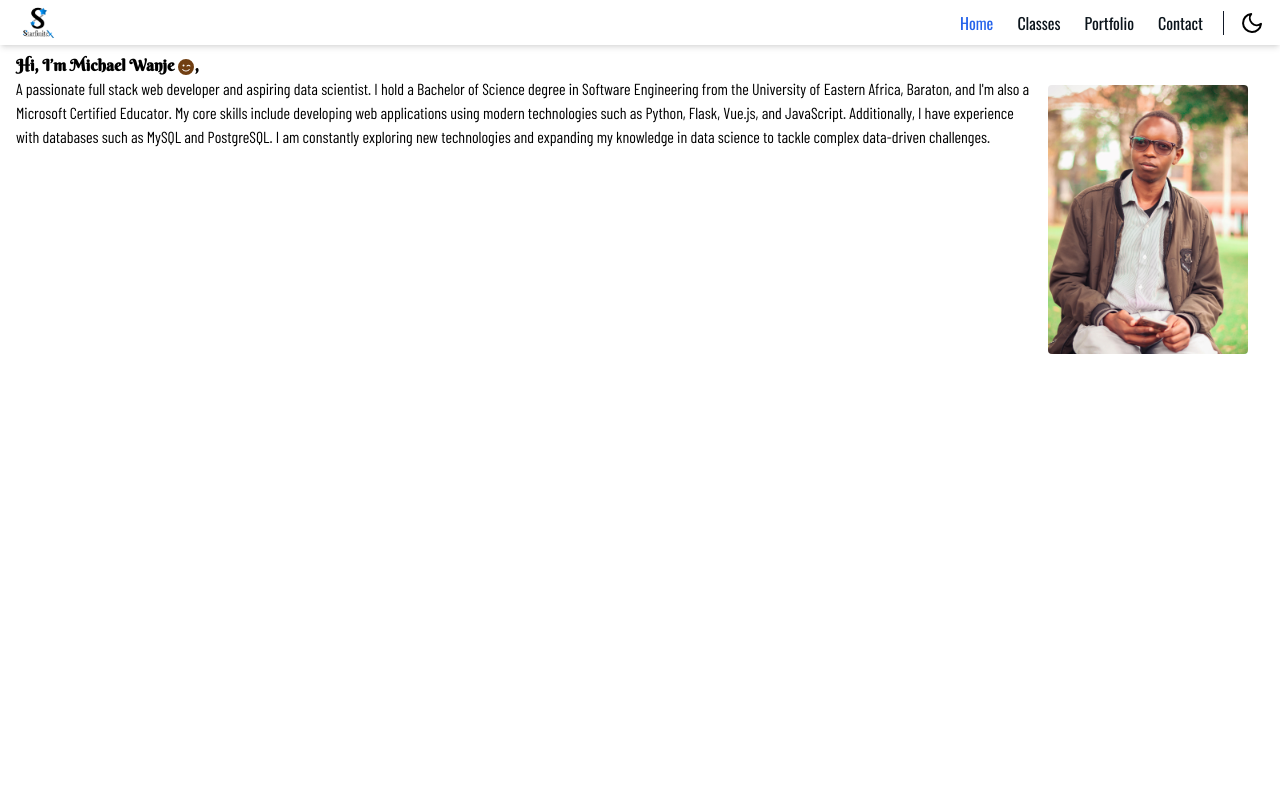
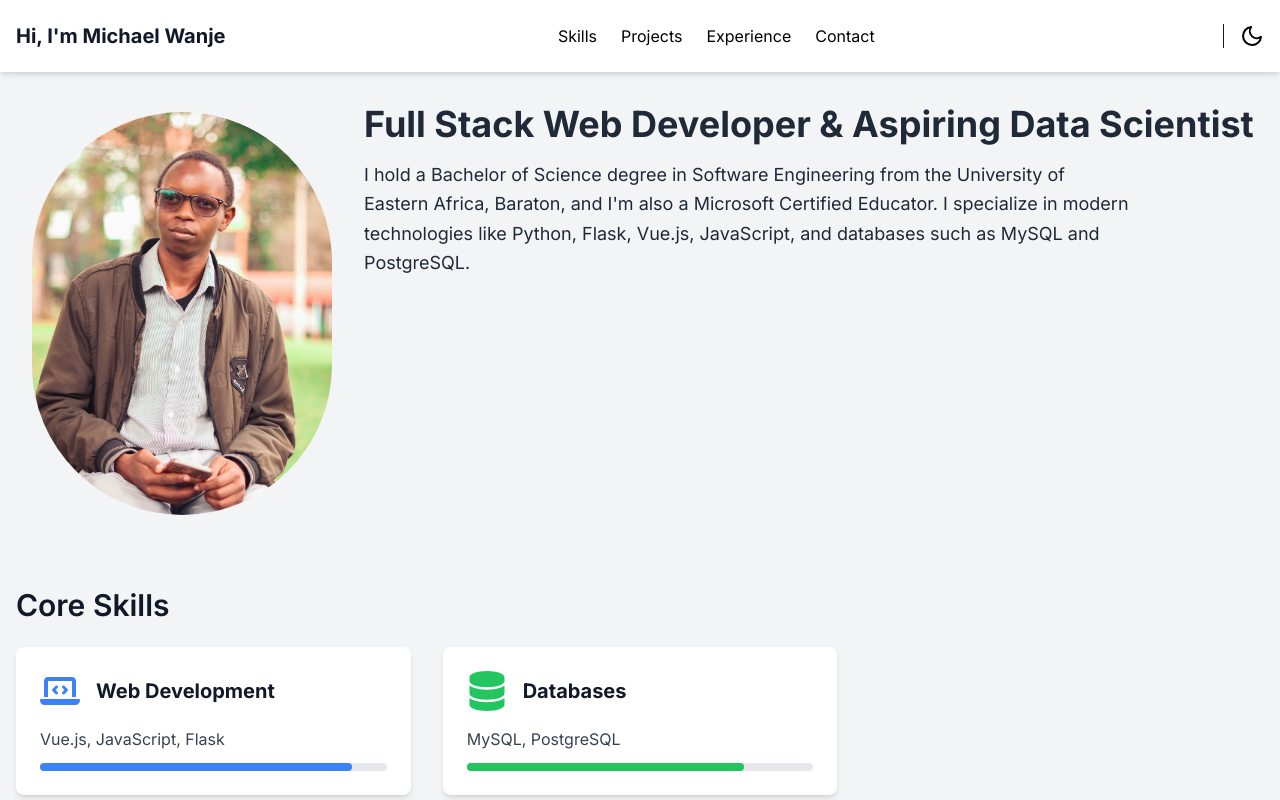
Before and after one commit to PatohMrun/masaba, a Next.js app: page / in a window 1280 px wide. Shown: the top 800 px of the page. Built offline with nearby package versions, Linux system fonts and the light colour scheme; a web font is replaced by a local one.

Commit message:
Layout and UI

```diff
--- a/app/(user)/page.tsx
+++ b/app/(user)/page.tsx
@@ -1,27 +1,246 @@
+'use client'
 import Image from "next/image";
-import { FaFaceSmileWink } from "react-icons/fa6";
+import { useState, useEffect, useRef } from "react";
+import { useTheme } from "next-themes";
+import ThemeSwitch from "@/components/ThemeSwitch";
+import { FaFaceSmileWink, FaLaptopCode, FaDatabase, FaBars, FaXmark } from "react-icons/fa6";
+
 
 export default function Home() {
+  const [isMenuOpen, setIsMenuOpen] = useState(false);
+  const menuRef = useRef<HTMLDivElement>(null); // Ref to the mobile menu
+
+  // Toggle Menu
+  const toggleMenu = () => setIsMenuOpen(!isMenuOpen);
+
+  // Close menu when clicking outside of it
+  const handleClickOutside = (event: MouseEvent) => {
+    if (menuRef.current && !menuRef.current.contains(event.target as Node)) {
+      setIsMenuOpen(false);
+    }
+  };
+
+  // Close menu on scroll
+  const handleScroll = () => {
+    if (isMenuOpen) setIsMenuOpen(false);
+  };
+
+  // Add event listeners for clicking outside and scrolling
+  useEffect(() => {
+    if (isMenuOpen) {
+      document.addEventListener("mousedown", handleClickOutside);
+      window.addEventListener("scroll", handleScroll);
+    } else {
+      document.removeEventListener("mousedown", handleClickOutside);
+      window.removeEventListener("scroll", handleScroll);
+    }
+
+    // Cleanup event listeners when menu closes
+    return () => {
+      document.removeEventListener("mousedown", handleClickOutside);
+      window.removeEventListener("scroll", handleScroll);
+    };
+  }, [isMenuOpen]);
+
+  // Navigation links component
+  const NavLinks = ({ mobile = false }) => (
+    <ul
+      className={`${
+        mobile
+          ? "flex flex-col space-y-4"
+          : "hidden md:flex md:space-x-6"
+      }`}
+    >
+      <li>
+        <a
+          href="#skills"
+          className="block py-2"
+          onClick={() => mobile && setIsMenuOpen(false)}
+        >
+          Skills
+        </a>
+      </li>
+      <li>
+        <a
+          href="#projects"
+          className="block py-2"
+          onClick={() => mobile && setIsMenuOpen(false)}
+        >
+          Projects
+        </a>
+      </li>
+      <li>
+        <a
+          href="#experience"
+          className="block py-2"
+          onClick={() => mobile && setIsMenuOpen(false)}
+        >
+          Experience
+        </a>
+      </li>
+      <li>
+        <a
+          href="#contact"
+          className="block py-2"
+          onClick={() => mobile && setIsMenuOpen(false)}
+        >
+          Contact
+        </a>
+      </li>
+    </ul>
+  );
+
   return (
-    <div className="px-4 py-2">
-      {/* An intro paragraph about Michael Masaba who is a software engineer. */}
-      <h1 className="font-berkshire font-bold"> Hi, I’m Michael Wanje<FaFaceSmileWink className="inline-block ml-1 text-yellow-900"/>,</h1>
+    <div className="min-h-screen bg-gray-100 dark:bg-gray-900 transition-colors duration-500">
+      {/* Header */}
+      <header className="sticky top-0 z-10 bg-white dark:bg-gray-800 shadow-md">
+        <div className="container mx-auto px-4">
+          <div className="flex justify-between items-center py-4">
+            <h1 className="text-md md:text-xl font-bold text-gray-900 dark:text-gray-200">
+              Hi, I'm Michael Wanje
+            </h1>
+            <nav className="hidden md:block">
+              <NavLinks />
+            </nav>
+            <div className="flex items-center space-x-4">
+              <button
+                onClick={toggleMenu}
+                className="md:hidden text-gray-700 dark:text-gray-300 focus:outline-none"
+              >
+                {isMenuOpen ? <FaXmark size={24} /> : <FaBars size={24} />}
+              </button>
+        <div className={`border-l border-l-gray-900 dark:border-l-white pl-4`}><ThemeSwitch /></div>
+            </div>
+          </div>
+        </div>
+      </header>
 
-      <div className="font-barlow">
-        <Image
-          src={"/images/Mrun.jpg"}
-          alt="Michael Masaba"
-          width={200}
-          height={200}
-          className="rounded float-end mx-4 my-2"
-          priority
-        />
-        <p>
-        A passionate full stack web developer and aspiring data scientist. I hold a Bachelor of Science degree in Software Engineering from the University of Eastern Africa, Baraton, and I'm also a Microsoft Certified Educator. My core skills include developing web applications using modern technologies such as Python, Flask, Vue.js, and JavaScript. Additionally, I have experience with databases such as MySQL and PostgreSQL. I am constantly exploring new technologies and expanding my knowledge in data science to tackle complex data-driven challenges.
-        </p>
+      {/* Mobile Menu */}
+      {isMenuOpen && (
+        <div
+          ref={menuRef}
+          className="fixed top-0 left-0 w-full bg-white dark:bg-gray-800 py-4 px-6 mt-12 md:mt-0 shadow-md z-50"
+        >
+          <NavLinks mobile={true} />
+        </div>
+      )}
 
-      </div>
+      {/* Main Section */}
+      <main className="container mx-auto px-4 py-8">
+        {/* Introduction */}
+        <section className="text-gray-800 dark:text-gray-300 mb-16">
+          <div className="flex flex-col lg:flex-row items-center lg:items-start">
+            <Image
+              src="/images/Mrun.jpg"
+              alt="Michael Wanje"
+              width={300}
+              height={300}
+              className="rounded-full mx-4 my-2 lg:mr-8"
+              priority
+            />
+            <div className="mt-4 lg:mt-0">
+              <h2 className="text-3xl lg:text-4xl font-bold mb-4">Full Stack Web Developer & Aspiring Data Scientist</h2>
+              <p className="text-lg leading-relaxed max-w-3xl">
+                I hold a Bachelor of Science degree in Software Engineering from the University of Eastern Africa, Baraton, and I'm also a Microsoft Certified Educator. I specialize in modern technologies like Python, Flask, Vue.js, JavaScript, and databases such as MySQL and PostgreSQL.
+              </p>
+            </div>
+          </div>
+        </section>
 
+        {/* Skills Section */}
+        <section className="mb-16" id="skills">
+          <h3 className="text-2xl lg:text-3xl font-semibold text-gray-900 dark:text-gray-200 mb-6">Core Skills</h3>
+          <div className="grid grid-cols-1 md:grid-cols-2 lg:grid-cols-3 gap-8">
+            {/* Skill 1 */}
+            <div className="p-6 bg-white dark:bg-gray-800 rounded-lg shadow-md hover:shadow-lg transition-shadow">
+              <div className="flex items-center space-x-4 mb-4">
+                <FaLaptopCode className="text-blue-500 dark:text-blue-400" size={40} />
+                <h4 className="text-xl font-bold text-gray-900 dark:text-gray-200">Web Development</h4>
+              </div>
+              <p className="text-gray-700 dark:text-gray-400 mb-3">Vue.js, JavaScript, Flask</p>
+              <div className="w-full bg-gray-200 dark:bg-gray-700 rounded-full h-2">
+                <div className="bg-blue-500 h-2 rounded-full" style={{ width: '90%' }}></div>
+              </div>
+            </div>
+            {/* Skill 2 */}
+            <div className="p-6 bg-white dark:bg-gray-800 rounded-lg shadow-md hover:shadow-lg transition-shadow">
+              <div className="flex items-center space-x-4 mb-4">
+                <FaDatabase className="text-green-500 dark:text-green-400" size={40} />
+                <h4 className="text-xl font-bold text-gray-900 dark:text-gray-200">Databases</h4>
+              </div>
+              <p className="text-gray-700 dark:text-gray-400 mb-3">MySQL, PostgreSQL</p>
+              <div className="w-full bg-gray-200 dark:bg-gray-700 rounded-full h-2">
+                <div className="bg-green-500 h-2 rounded-full" style={{ width: '80%' }}></div>
+              </div>
+            </div>
+            {/* Add more skills as needed */}
+          </div>
+        </section>
+
+        {/* Projects Section */}
+        <section className="mb-16" id="projects">
+          <h3 className="text-2xl lg:text-3xl font-semibold text-gray-900 dark:text-gray-200 mb-6">Notable Projects</h3>
+          <div className="grid grid-cols-1 md:grid-cols-2 lg:grid-cols-3 gap-8">
+            {/* Project 1 */}
+            <div className="relative p-6 bg-white dark:bg-gray-800 rounded-lg shadow-md group overflow-hidden">
+              <h4 className="text-xl font-bold text-gray-900 dark:text-gray-200 mb-2">Project Name</h4>
+              <p className="text-gray-700 dark:text-gray-400 mb-4">Brief description of the project.</p>
+              <div className="absolute inset-0 bg-black bg-opacity-0 group-hover:bg-opacity-70 flex items-center justify-center opacity-0 group-hover:opacity-100 transition-all duration-300">
+                <a href="#" className="text-white bg-blue-500 px-6 py-3 rounded-md hover:bg-blue-600 transition-colors">View Project</a>
+              </div>
+            </div>
+            {/* Add more projects as needed */}
+          </div>
+        </section>
+
+        {/* Experience Section */}
+        <section className="mb-16" id="experience">
+          <h3 className="text-2xl lg:text-3xl font-semibold text-gray-900 dark:text-gray-200 mb-6">Experience</h3>
+          <div className="space-y-8">
+            <div className="border-l-4 border-blue-500 pl-6 py-2">
+              <h4 className="text-xl font-bold text-gray-900 dark:text-gray-200 mb-1">Company Name</h4>
+              <p className="text-gray-700 dark:text-gray-400 mb-2">Position Held • Jan 2021 - Present</p>
+              <p className="text-gray-700 dark:text-gray-400">Description of responsibilities and achievements.</p>
+            </div>
+            {/* Add more experiences as needed */}
+          </div>
+        </section>
+
+        {/* Contact Section */}
+        <section id="contact">
+          <h3 className="text-2xl lg:text-3xl font-semibold text-gray-900 dark:text-gray-200 mb-6">Get in Touch</h3>
+          <form className="max-w-2xl mx-auto">
+            <div className="grid grid-cols-1 md:grid-cols-2 gap-6">
+              <input
+                type="text"
+                placeholder="Your Name"
+                className="p-4 bg-white dark:bg-gray-800 text-gray-900 dark:text-gray-200 rounded-md focus:outline-none focus:ring-2 focus:ring-blue-500"
+              />
+              <input
+                type="email"
+                placeholder="Your Email"
+                className="p-4 bg-white dark:bg-gray-800 text-gray-900 dark:text-gray-200 rounded-md focus:outline-none focus:ring-2 focus:ring-blue-500"
+              />
+              <textarea
+                placeholder="Your Message"
+                rows={4}
+                className="p-4 bg-white dark:bg-gray-800 text-gray-900 dark:text-gray-200 rounded-md focus:outline-none focus:ring-2 focus:ring-blue-500 md:col-span-2"
+              ></textarea>
+              <button
+                type="submit"
+                className="px-6 py-3 bg-blue-500 text-white rounded-md hover:bg-blue-600 transition-colors md:col-span-2"
+              >
+                Send Message
+              </button>
+            </div>
+          </form>
+        </section>
+      </main>
+
+      {/* Footer */}
+      <footer className="text-center py-6 bg-gray-100 dark:bg-gray-800 text-gray-900 dark:text-gray-200">
+        © {new Date().getFullYear()} Michael Wanje
+      </footer>
     </div>
   );
 }
--- a/app/layout.tsx
+++ b/app/layout.tsx
@@ -20,7 +20,7 @@ export default function RootLayout({
     <html lang="en" suppressHydrationWarning>
       <body className={inter.className}>
         <Providers>
-          <Navbar />
+          {/* <Navbar /> */}
           {children}
         </Providers>
         </body>
```
